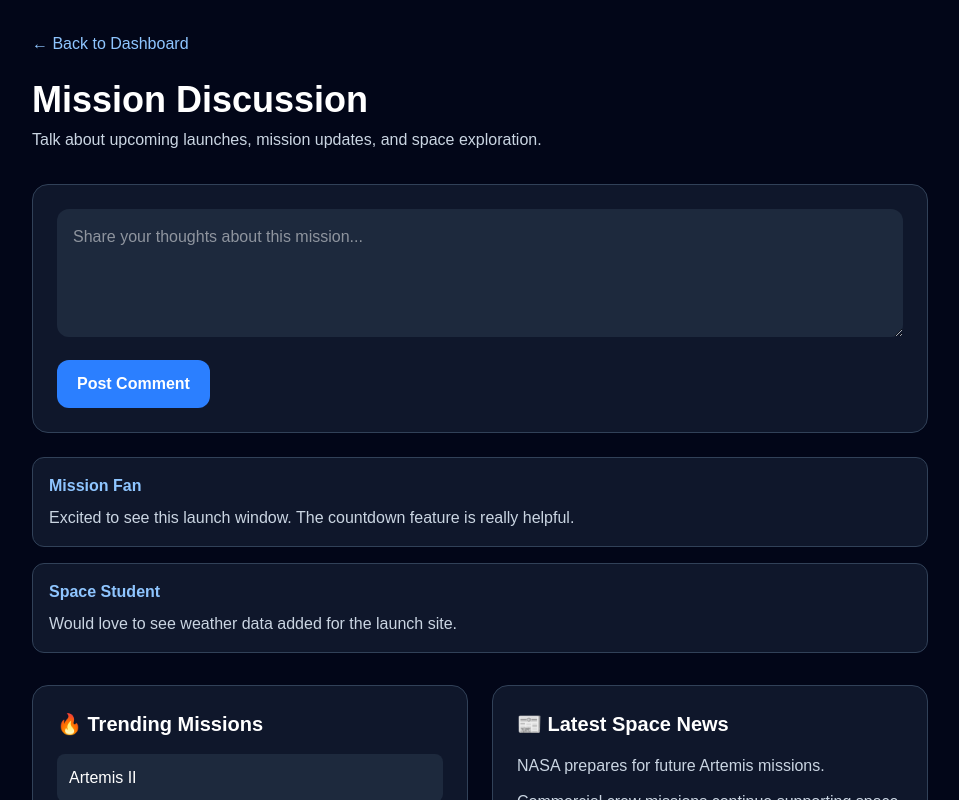
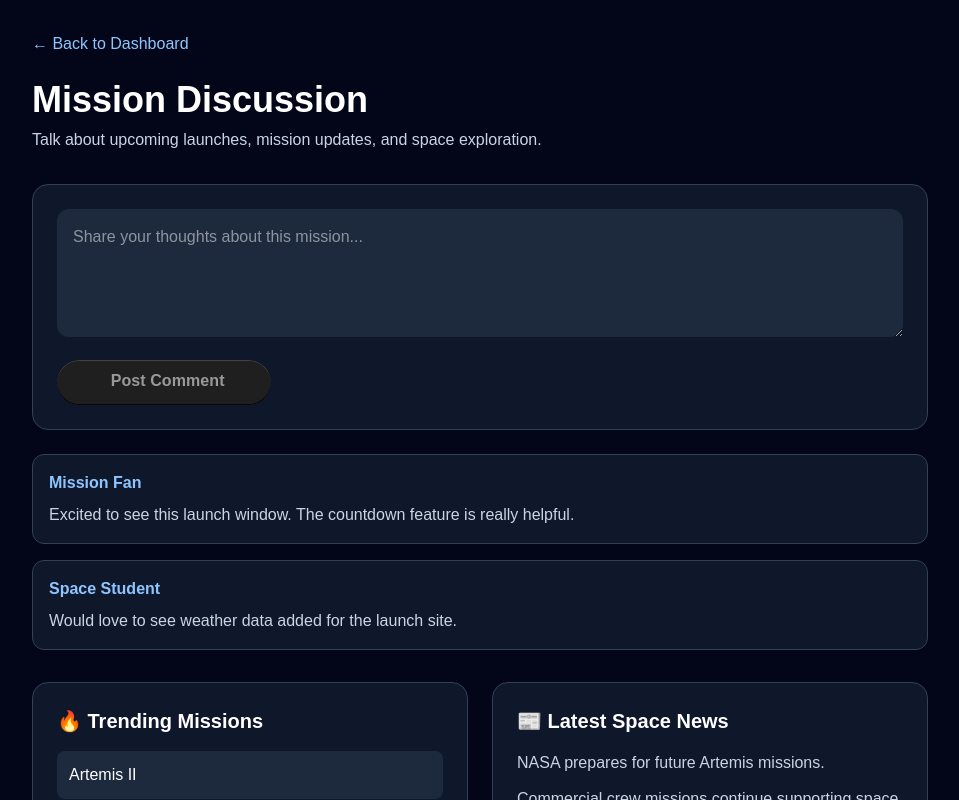
Before and after one commit to MylesGuidry/missionboard, a Next.js app: page /discussion in a window 1280 px wide. Shown: the top 800 px of the page, without its empty margins (160-1119 px from the left). Built offline with nearby package versions, Linux system fonts and the light colour scheme.

Commit message:
Add animated space comment button

```diff
--- a/app/discussion/page.tsx
+++ b/app/discussion/page.tsx
@@ -1,3 +1,5 @@
+import SpaceButton from "@/components/SpaceButton";
+
 export default function DiscussionPage() {
     return (
       <main className="min-h-screen bg-slate-950 p-8 text-white">
@@ -17,9 +19,9 @@ export default function DiscussionPage() {
               className="h-32 w-full rounded-xl bg-slate-800 p-4 text-white outline-none"
             />
 
-            <button className="mt-4 rounded-xl bg-blue-500 px-5 py-3 font-semibold hover:bg-blue-600">
-              Post Comment
-            </button>
+          <div className="mt-4">
+            <SpaceButton />
+          </div>
           </div>
 
           <div className="mt-6 space-y-4">
--- a/app/globals.css
+++ b/app/globals.css
@@ -63,3 +63,337 @@ body {
 .launch-btn:hover span {
   transform: translateX(6px);
 }
+
+.text {
+  translate: 2% -6%;
+  letter-spacing: 0.01ch;
+  color: hsl(0 0% calc(60% + (var(--active) * 26%)));
+  z-index: 999;
+  padding: 0 34px;
+  font-weight: 600;
+}
+.text::before {
+  content: "";
+  position: absolute;
+  top: -290%;
+  left: 90%;
+  rotate: -45deg;
+  width: 5em;
+  height: 1px;
+  background: linear-gradient(90deg, #ffffff, transparent);
+  animation: 4s shootingStar ease-in-out infinite;
+  transition: 1s ease;
+  z-index: -1;
+  animation-delay: 1s;
+  display: none;
+}
+.text::after {
+  content: "";
+  display: none;
+  position: absolute;
+  top: -290%;
+  left: 10%;
+  rotate: -45deg;
+  width: 5em;
+  height: 1px;
+  background: linear-gradient(90deg, #ffffff, transparent);
+  animation: 7s shootingStar ease-in-out infinite;
+  animation-delay: 3s;
+}
+.space-button:hover .text::before,
+.space-button:hover .text::after {
+  display: block;
+}
+.galaxy::before {
+  content: "";
+  position: absolute;
+  top: 0;
+  left: 0;
+  width: 2px;
+  height: 2px;
+  border-radius: 50%;
+  opacity: 1;
+  box-shadow:
+    140px 20px #fff,
+    425px 20px #fff,
+    70px 120px #fff,
+    20px 130px #fff,
+    110px 80px #fff,
+    280px 80px #fff,
+    250px 350px #fff,
+    280px 230px #fff,
+    220px 190px #fff,
+    450px 100px #fff,
+    380px 80px #fff,
+    520px 50px #fff;
+  z-index: -1;
+  transition: all 1.5s ease-in-out;
+  animation: 1s glowing-stars linear alternate infinite;
+  animation-delay: 0.4s;
+}
+.galaxy::after {
+  content: "";
+  position: absolute;
+  top: -150px;
+  left: -65px;
+  width: 2px;
+  height: 2px;
+  border-radius: 50%;
+  opacity: 1;
+  box-shadow:
+    490px 330px #fff,
+    420px 300px #fff,
+    320px 280px #fff,
+    380px 350px #fff,
+    546px 170px #fff,
+    420px 180px #fff,
+    370px 150px #fff,
+    200px 250px #fff,
+    80px 20px #fff,
+    190px 50px #fff,
+    270px 20px #fff,
+    120px 230px #fff,
+    350px -1px #fff,
+    150px 369px #fff;
+  z-index: -1;
+  transition: all 2s ease-in-out;
+  animation: 1s glowing-stars linear alternate infinite;
+  animation-delay: 0.8s;
+}
+.space-button {
+  --cut: 0.1em;
+  --active: 0;
+  --bg: radial-gradient(
+        120% 120% at 126% 126%,
+        hsl(0 calc(var(--active) * 97%) 98% / calc(var(--active) * 0.9)) 40%,
+        /* Changed hue to 0 for red */ transparent 50%
+      )
+      calc(100px - (var(--active) * 100px)) 0 / 100% 100% no-repeat,
+    radial-gradient(
+        120% 120% at 120% 120%,
+        hsl(0 calc(var(--active) * 97%) 70% / calc(var(--active) * 1)) 30%,
+        /* Changed hue to 0 for red */ transparent 70%
+      )
+      calc(100px - (var(--active) * 100px)) 0 / 100% 100% no-repeat,
+    hsl(0 calc(var(--active) * 100%) calc(12% - (var(--active) * 8%))); /* Changed hue to 0 for red */
+  background: var(--bg);
+  font-size: 1rem;
+  font-weight: 500;
+  border: 0;
+  cursor: pointer;
+  padding: 0.65em 1em;
+  display: flex;
+  align-items: center;
+  gap: 0.25em;
+  white-space: nowrap;
+  border-radius: 2rem;
+  position: relative;
+  box-shadow:
+    0 0 calc(var(--active) * 6em) calc(var(--active) * 3em)
+      hsla(12, 97%, 61%, 0.3),
+    0 0.05em 0 0
+      hsl(0, calc(var(--active) * 97%), calc((var(--active) * 50%) + 30%)) inset,
+    0 -0.05em 0 0 hsl(0, calc(var(--active) * 97%), calc(var(--active) * 10%)) inset;
+
+  transition:
+    box-shadow 0.25s ease-out,
+    scale 0.25s,
+    background 0.25s;
+  scale: calc(1 + (var(--active) * 0.1));
+  transform-style: preserve-3d;
+  perspective: 100vmin;
+  overflow: hidden;
+}
+.space-button:active {
+  scale: 1;
+  --bg: radial-gradient(
+        120% 120% at 126% 126%,
+        hsl(245 calc(var(--active) * 97%) 98% / calc(var(--active) * 0.9)) 40%,
+        transparent 50%
+      )
+      calc(100px - (var(--active) * 100px)) 0 / 100% 100% no-repeat,
+    radial-gradient(
+        120% 120% at 120% 120%,
+        hsl(245 calc(var(--active) * 97%) 70% / calc(var(--active) * 1)) 30%,
+        transparent 70%
+      )
+      calc(100px - (var(--active) * 100px)) 0 / 100% 100% no-repeat,
+    hsl(245 calc(var(--active) * 100%) calc(12% - (var(--active) * 8%)));
+  box-shadow:
+    0 0 calc(var(--active) * 6em) calc(var(--active) * 3em)
+      hsl(245 97% 61% / 0.5),
+    0 0.05em 0 0
+      hsl(245 calc(var(--active) * 97%) calc((var(--active) * 50%) + 30%)) inset,
+    0 -0.05em 0 0 hsl(245 calc(var(--active) * 97%) calc(var(--active) * 10%)) inset;
+  background: var(--bg);
+}
+
+/* Apply wobble animation on active button */
+.space-button:active .text {
+  font-weight: 300;
+  animation:
+    wobble 0.6s ease-in-out infinite,
+    blurMove 1.5s ease-in-out infinite;
+  text-shadow:
+    5px 5px 20px rgba(255, 255, 255, 0.8),
+    10px 10px 30px rgba(255, 0, 255, 0.6);
+}
+
+/* Wobble animation */
+@keyframes wobble {
+  0%,
+  100% {
+    transform: translate(0, 0);
+  }
+  25% {
+    transform: translate(-2px, -10px);
+  }
+  50% {
+    transform: translate(2px, 3px);
+  }
+  75% {
+    transform: translate(-1px, 5px);
+  }
+}
+
+/* Blur move animation */
+@keyframes blurMove {
+  0%,
+  100% {
+    text-shadow:
+      5px 5px 20px rgba(255, 255, 255, 0.8),
+      10px 10px 30px rgba(255, 0, 255, 0.6);
+  }
+  50% {
+    filter: blur(1px);
+    text-shadow:
+      10px 10px 25px rgba(255, 255, 255, 0.8),
+      15px 15px 35px rgba(255, 0, 255, 0.6);
+  }
+}
+
+.galaxy:active::before {
+  animation: circling 2s linear infinite; /* Animation for circling effect */
+}
+.galaxy:active::after {
+  animation: circling 1.5s linear infinite; /* Animation for circling effect */
+}
+
+@keyframes circling {
+  0% {
+    transform: translate(-10px, -20%) rotate(0deg);
+  }
+  100% {
+    transform: translate(-10px, -20%) rotate(200deg);
+  }
+}
+.galaxy {
+  position: absolute;
+  width: 100%;
+  aspect-ratio: 1;
+  top: 50%;
+  left: 50%;
+  translate: -50% -50%;
+  overflow: hidden;
+  opacity: var(--active);
+  transition: opacity 0.25s;
+}
+
+@-webkit-keyframes move-x {
+  0% {
+    translate: -100px 0;
+  }
+  100% {
+    translate: 100px 0;
+  }
+}
+@keyframes move-x {
+  0% {
+    translate: -100px 0;
+  }
+  100% {
+    translate: 100px 0;
+  }
+}
+@-webkit-keyframes move-y {
+  0% {
+    transform: translate(0, -50px);
+  }
+  100% {
+    transform: translate(0, 50px);
+  }
+}
+@keyframes move-y {
+  0% {
+    transform: translate(0, -50px);
+  }
+  100% {
+    transform: translate(0, 50px);
+  }
+}
+
+.backdrop {
+  position: absolute;
+  inset: var(--cut);
+  background: var(--bg);
+  border-radius: 2rem;
+  transition: background 0.25s;
+}
+
+@supports (selector(:has(:is(+ *)))) {
+  body:has(button:is(:hover, :focus-visible)) {
+    --active: 1;
+    --play-state: running;
+  }
+  .bodydrop {
+    display: none;
+  }
+}
+
+.space-button:is(:hover, :focus-visible) ~ :is(.bodydrop, .particle-pen) {
+  --active: 1;
+  --play-state: running;
+}
+
+.space-button:is(:hover, :focus-visible) {
+  --active: 1;
+  --play-state: running;
+}
+
+.galaxy-button {
+  position: relative;
+}
+
+/* ANIMATIONS */
+@keyframes shootingStar {
+  0% {
+    transform: translateX(0) translateY(0);
+    opacity: 1;
+  }
+  50% {
+    transform: translateX(-55em) translateY(0);
+    opacity: 1;
+  }
+  70% {
+    transform: translateX(-70em) translateY(0);
+    opacity: 0;
+  }
+  100% {
+    transform: translateX(0) translateY(0);
+    opacity: 0;
+  }
+}
+
+@keyframes glowing-stars {
+  0% {
+    opacity: 0;
+  }
+
+  50% {
+    opacity: 1;
+  }
+
+  100% {
+    opacity: 0;
+  }
+}
--- /dev/null
+++ b/components/SpaceButton.tsx
@@ -0,0 +1,11 @@
+"use client";
+
+export default function SpaceButton() {
+  return (
+    <button className="space-button">
+      <span className="backdrop"></span>
+      <span className="galaxy"></span>
+      <label className="text">Post Comment</label>
+    </button>
+  );
+}
```
